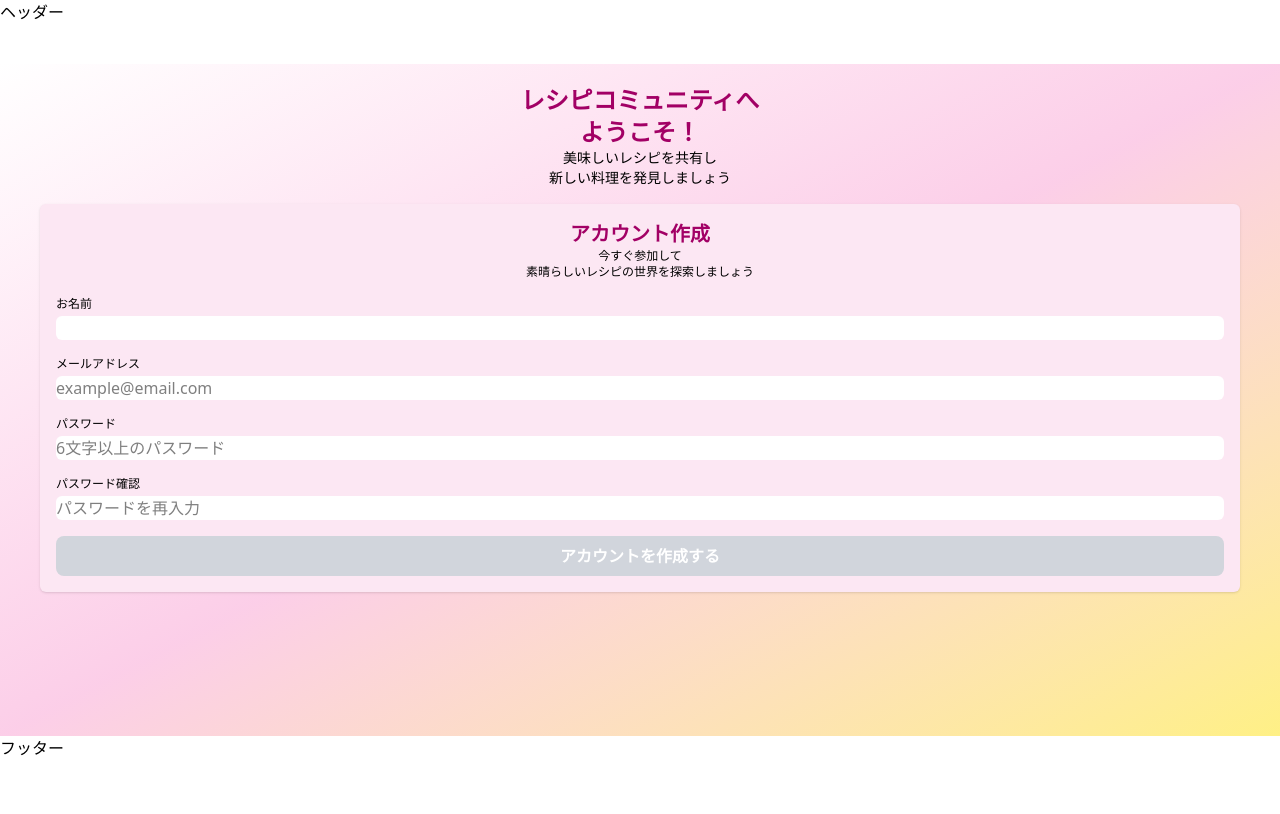
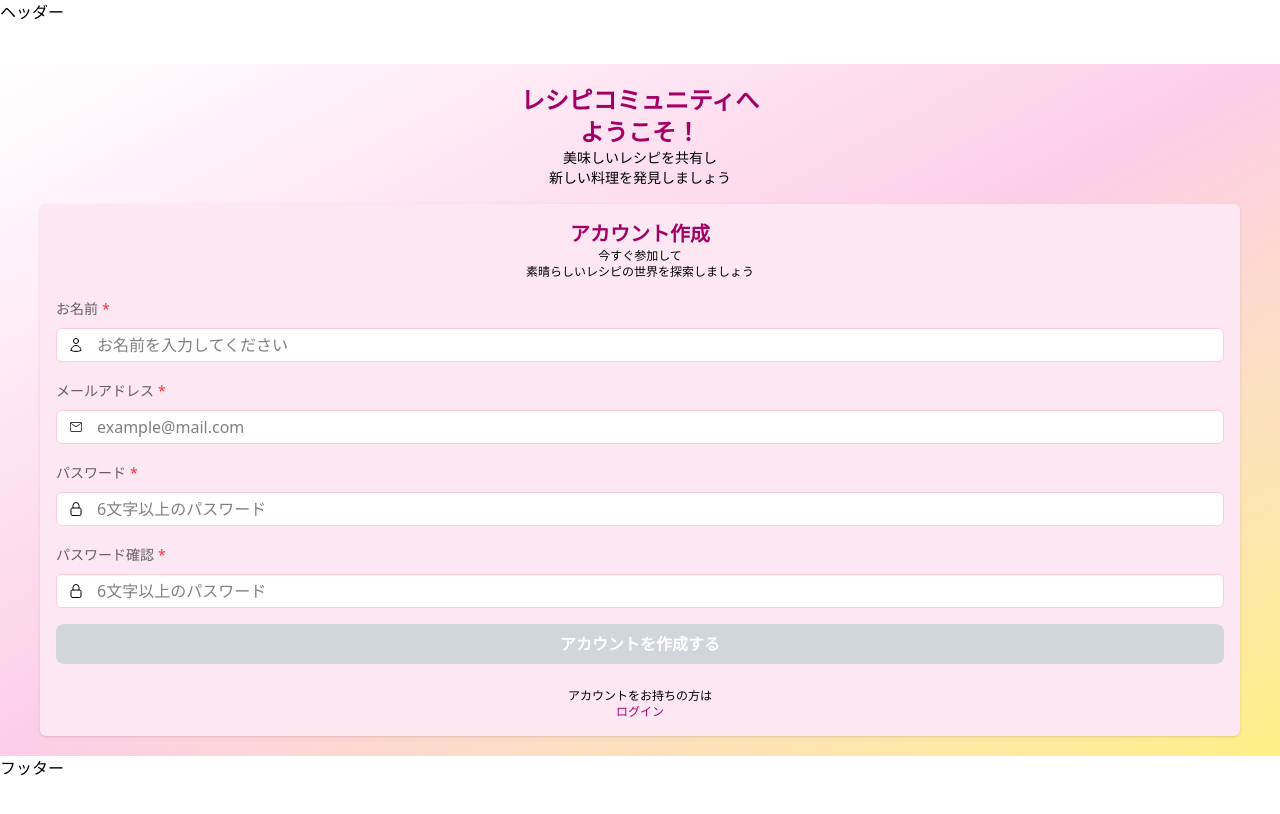
Before and after one commit to kkoouuya0730/recipe-app-monorepo, a Next.js app in the folder frontend/: page /signup in a window 1280 px wide. Shown: the top 814 px of the page. Built offline with nearby package versions, Linux system fonts and the light colour scheme; no server answers.

Commit message:
新規登録画面の入力フォーム更新

```diff
--- a/frontend/src/app/login/page.tsx
+++ b/frontend/src/app/login/page.tsx
@@ -74,6 +74,7 @@ export default function LoginPage() {
                 label="メールアドレス"
                 type="email"
                 value={watch("email") || ""}
+                iconName="email"
                 {...register("email")}
                 onClear={() => setValue("email", "")}
                 placeholder="example@mail.com"
@@ -87,6 +88,7 @@ export default function LoginPage() {
                 label="パスワード"
                 type="password"
                 value={watch("password") || ""}
+                iconName="lock"
                 {...register("password")}
                 onClear={() => setValue("password", "")}
                 placeholder="6文字以上のパスワード"
--- a/frontend/src/app/signup/page.tsx
+++ b/frontend/src/app/signup/page.tsx
@@ -4,45 +4,62 @@ import clsx from "clsx";
 import { api } from "../../lib/api";
 import { useState } from "react";
 import { useRouter } from "next/navigation";
+import { InputForm } from "@/components/form/InputForm/InputForm";
+import { useForm } from "react-hook-form";
+import { zodResolver } from "@hookform/resolvers/zod";
+import { SignUpFormValues, signUpSchema } from "@/validation/loginSchema";
+import { isDefined, isNonEmptyString } from "@/util/isDefinedValue";
+import Link from "next/link";
 export default function SignUpPage() {
-  const [name, setName] = useState("");
-  const [email, setEmail] = useState("");
-  const [password, setPassword] = useState("");
-  const [passwordConfirm, setPasswordConfirm] = useState("");
-  const [error, setError] = useState<string | null>(null);
   const [loading, setLoading] = useState(false);
 
   const router = useRouter();
 
-  const onSubmit = async (e: React.FormEvent) => {
-    e.preventDefault();
-    setError(null);
+  const {
+    register,
+    handleSubmit,
+    formState: { errors },
+    setValue,
+    watch,
+  } = useForm<SignUpFormValues>({
+    resolver: zodResolver(signUpSchema),
+    mode: "onBlur", // blur時にバリデーション
+  });
 
+  const onSubmit = async (data: SignUpFormValues) => {
     try {
       setLoading(true);
 
       const isPasswordMatched = password === passwordConfirm;
       if (!isPasswordMatched) {
-        setError("パスワードが一致しません");
         setLoading(false);
         return;
       }
 
-      await api.post("/auth/signup", { name, email, password });
+      await api.post("/auth/signup", data);
 
       setLoading(false);
       router.push("/");
     } catch (err: any) {
       console.error(err);
-      setError("登録に失敗しました");
       setLoading(false);
     } finally {
       setLoading(false);
     }
   };
 
+  const name = watch("name") || "";
+  const email = watch("email") || "";
+  const password = watch("password") || "";
+  const passwordConfirm = watch("passwordConfirm") || "";
+
+  const hasAnyError = Object.values(errors).some(isDefined);
   const isDisable =
-    name.trim() === "" || email.trim() === "" || password.trim() === "" || passwordConfirm.trim() === "";
+    !isNonEmptyString(name) ||
+    !isNonEmptyString(email) ||
+    !isNonEmptyString(password) ||
+    !isNonEmptyString(passwordConfirm) ||
+    hasAnyError;
 
   return (
     <>
@@ -55,7 +72,6 @@ export default function SignUpPage() {
           <span className="block ">美味しいレシピを共有し</span>
           新しい料理を発見しましょう
         </p>
-        {error && <p className="text-red-500 mb-2">{error}</p>}
 
         <div className="shadow rounded-md p-4 bg-pink-100">
           <h2 className="text-center text-[#A20065] text-xl font-bold">アカウント作成</h2>
@@ -63,61 +79,59 @@ export default function SignUpPage() {
             <span className="block">今すぐ参加して</span>素晴らしいレシピの世界を探索しましょう
           </p>
 
-          <form onSubmit={onSubmit} className="grid gap-4">
-            <div className="">
-              <label htmlFor="name" className="block text-xs mb-1">
-                お名前
-              </label>
-              <input
-                value={name}
-                id="name"
-                className="bg-white rounded-md block w-full"
-                onChange={(e) => setName(e.target.value)}
+          <form onSubmit={handleSubmit(onSubmit)} className="grid gap-4 mb-6" noValidate>
+            <div>
+              <InputForm
+                label="お名前"
+                type="text"
+                value={watch("name") || ""}
+                iconName="user"
+                {...register("name")}
+                onClear={() => setValue("name", "")}
+                placeholder="お名前を入力してください"
+                errorMessage={errors.name?.message}
+                required
               />
             </div>
 
             <div>
-              <label htmlFor="email" className="block text-xs mb-1">
-                メールアドレス
-              </label>
-              <input
-                value={email}
-                id="email"
+              <InputForm
+                label="メールアドレス"
                 type="email"
-                placeholder="example@email.com"
-                className="bg-white rounded-md block w-full"
-                onChange={(e) => setEmail(e.target.value)}
+                value={watch("email") || ""}
+                iconName="email"
+                {...register("email")}
+                onClear={() => setValue("email", "")}
+                placeholder="example@mail.com"
+                errorMessage={errors.email?.message}
+                required
               />
             </div>
 
             <div>
-              <label htmlFor="password" className="block text-xs mb-1">
-                パスワード
-              </label>
-              <input
-                value={password}
-                id="password"
+              <InputForm
+                label="パスワード"
                 type="password"
+                value={watch("password") || ""}
+                iconName="lock"
+                {...register("password")}
+                onClear={() => setValue("password", "")}
                 placeholder="6文字以上のパスワード"
-                className="bg-white rounded-md block w-full"
-                onChange={(e) => {
-                  setPassword(e.target.value);
-                  setError(null);
-                }}
+                errorMessage={errors.password?.message}
+                required
               />
             </div>
-
             <div>
-              <label htmlFor="passwordConfirm" className="block text-xs mb-1">
-                パスワード確認
-              </label>
-              <input
-                value={passwordConfirm}
-                id="passwordConfirm"
+              <InputForm
+                label="パスワード確認"
                 type="password"
-                placeholder="パスワードを再入力"
-                className="bg-white rounded-md block w-full"
-                onChange={(e) => setPasswordConfirm(e.target.value)}
+                value={watch("passwordConfirm") || ""}
+                iconName="lock"
+                {...register("passwordConfirm")}
+                onClear={() => setValue("passwordConfirm", "")}
+                placeholder="6文字以上のパスワード"
+                errorMessage={errors.passwordConfirm?.message}
+                required
               />
             </div>
 
@@ -129,6 +143,13 @@ export default function SignUpPage() {
               アカウントを作成する
             </button>
           </form>
+
+          <p className="text-center text-xs">
+            アカウントをお持ちの方は
+            <Link className="block cursor-pointer w-fit mx-auto text-[#AE0076]" href="/login">
+              ログイン
+            </Link>
+          </p>
         </div>
       </div>
     </>
--- a/frontend/src/components/form/InputForm/InputForm.tsx
+++ b/frontend/src/components/form/InputForm/InputForm.tsx
@@ -12,6 +12,7 @@ type Props = {
   type?: InputFormTypeProperty;
   // type?: InputHTMLAttributes<HTMLInputElement>["type"];
   value: InputHTMLAttributes<HTMLInputElement>["value"];
+  iconName?: IconName;
   register?: UseFormRegisterReturn;
   placeholder?: InputHTMLAttributes<HTMLInputElement>["placeholder"];
   required?: boolean;
@@ -21,21 +22,11 @@ type Props = {
 
 export type InputFormProps = Props;
 
-function getIconName(type: string) {
-  switch (type) {
-    case "email":
-      return "email";
-    case "password":
-      return "lock";
-    default:
-      return undefined;
-  }
-}
-
 export const InputForm = ({
   label,
   type = "text",
   value,
+  iconName,
   placeholder,
   required,
   errorMessage,
@@ -46,7 +37,6 @@ export const InputForm = ({
   const inputFormId = useId();
 
   const isShowClearButton = isNonEmptyString(value);
-  const iconName = getIconName(type) as IconName;
   return (
     <div>
       <p className="mb-2">
--- a/frontend/src/validation/loginSchema.ts
+++ b/frontend/src/validation/loginSchema.ts
@@ -7,3 +7,10 @@ export const loginSchema = z.object({
 
 //LoginFormValues 型を Zod から生成
 export type LoginFormValues = z.infer<typeof loginSchema>;
+
+export const signUpSchema = loginSchema.extend({
+  name: z.string().nonempty("お名前を入力してください"),
+  passwordConfirm: z.string().nonempty("確認用パスワードは必須です").min(6, "パスワードは6文字以上で入力してください"),
+});
+
+export type SignUpFormValues = z.infer<typeof signUpSchema>;
```
Also changed, not shown: 1 other file (tests, documents, lock files or other folders).
